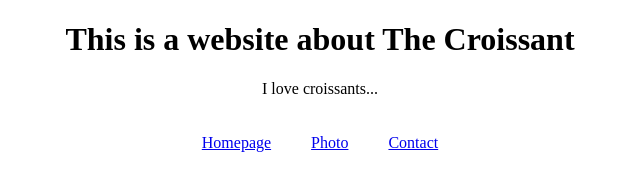
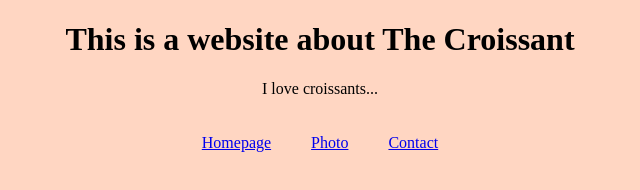
Before and after one commit to Anastasia-Yermakova/Croissant, a plain HTML site: page index.html in a window 1280 px wide. Shown: the whole page, without its empty margins (320-960 px from the left). Drawn offline with Linux system fonts and the light colour scheme.

Commit message:
added bg color

```diff
--- a/src/style.css
+++ b/src/style.css
@@ -1,3 +1,6 @@
+body {
+  background-color: #ffd6c2;
+}
 a {
   padding: 20px;
 }
```
